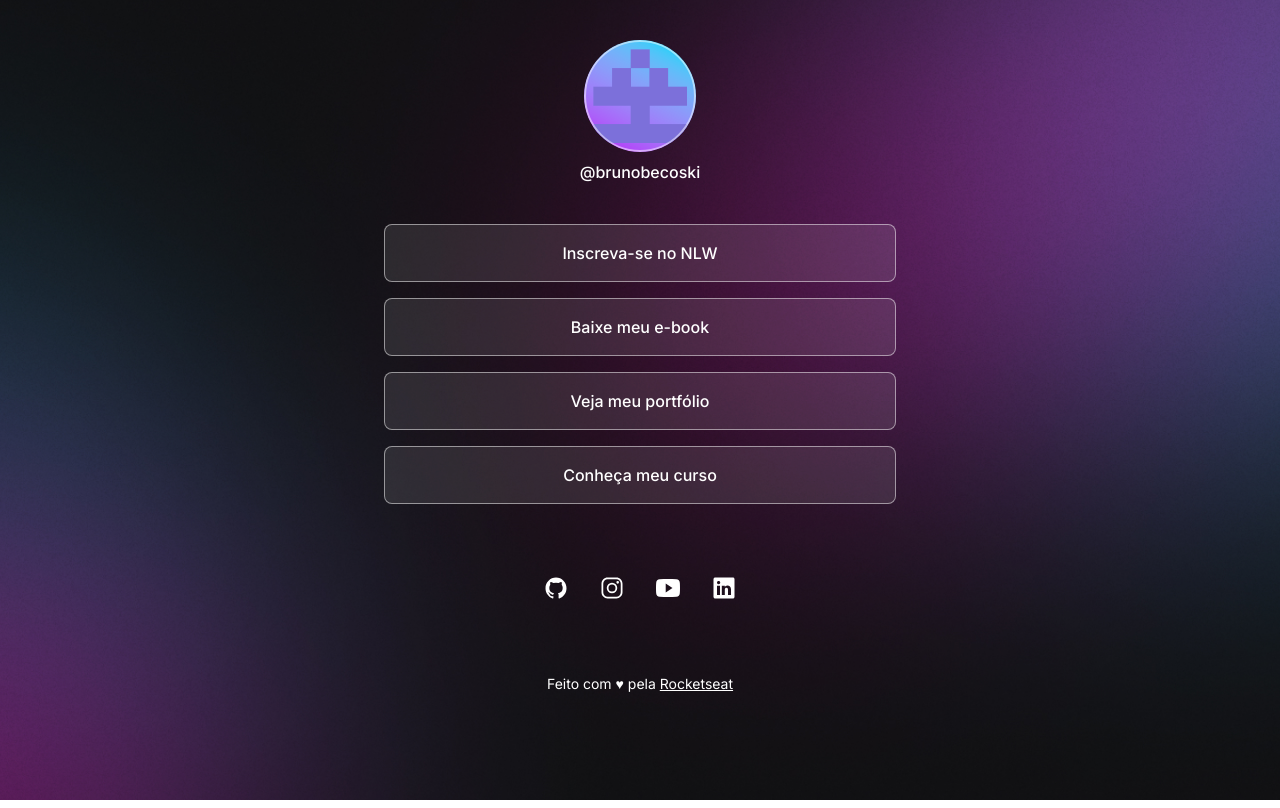
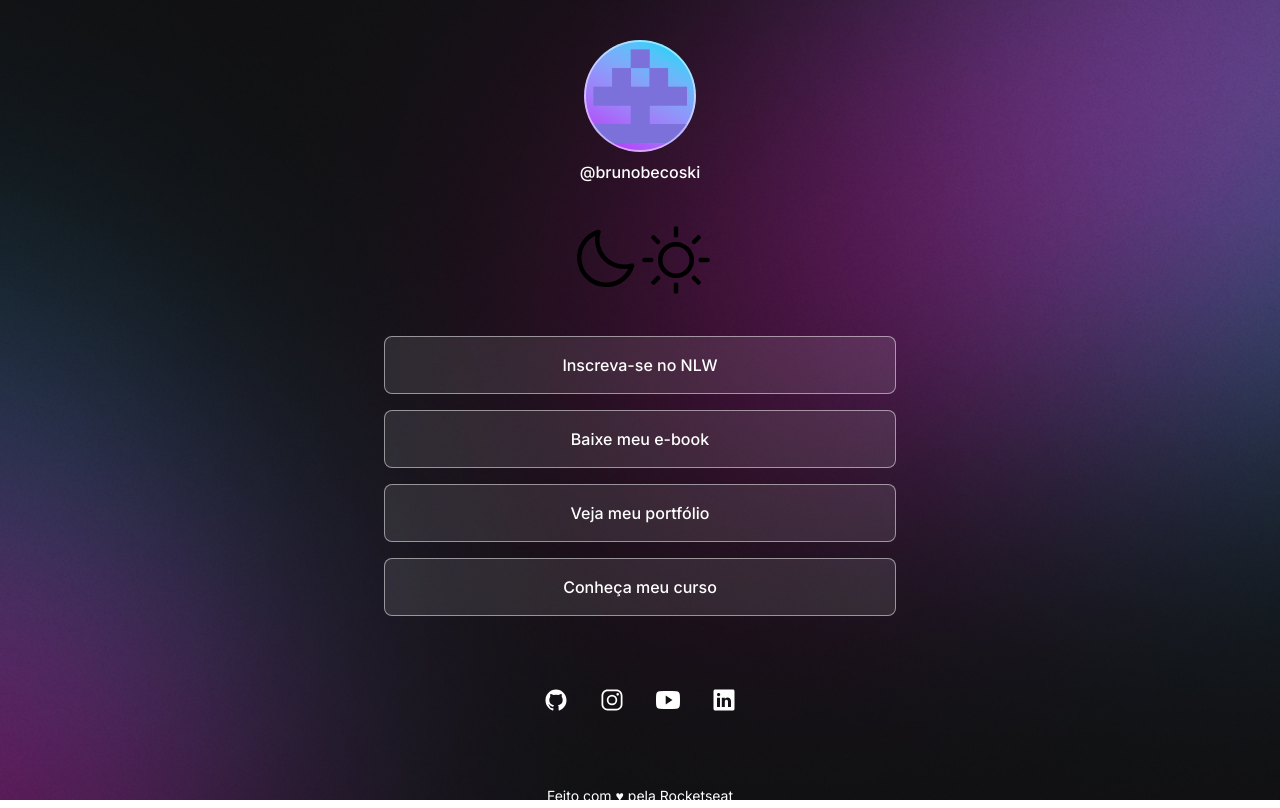
Before and after one commit to BrunoBecoski/dev-links, a Next.js app: page / in a window 1280 px wide. Built offline with nearby package versions, Linux system fonts and the light colour scheme.

Commit message:
Cria o componente ToggleTheme

```diff
--- a/src/app/layout.tsx
+++ b/src/app/layout.tsx
@@ -20,12 +20,32 @@ export default function RootLayout({
 }: Readonly<{
   children: React.ReactNode;
 }>) {
+  const injectedCode = `
+    (function() {
+      try {
+        const themeStorage = localStorage.getItem('devlinks:theme');
+        if (themeStorage) {
+          document.documentElement.dataset.theme = themeStorage;
+        } else {
+          document.documentElement.dataset.theme = 'dark';
+        }
+      } catch (e) {
+        console.error('Erro ao ler localStorage no layout:', e);
+      }
+    })();
+  `;
+
   return (
     <html
       lang="pt-BR"
       className={`${interSans.variable} h-full antialiased`}
       data-theme="dark"
+      suppressHydrationWarning
     >
+      <head>
+        {/** biome-ignore lint/security/noDangerouslySetInnerHtml: <explanation> */}
+        <script dangerouslySetInnerHTML={{ __html: injectedCode }} />
+      </head>
       <body className="min-h-full flex flex-col">{children}</body>
     </html>
   );
--- a/src/app/page.tsx
+++ b/src/app/page.tsx
@@ -3,6 +3,7 @@ import Link from "next/link";
 import { Avatar } from "@/components/avatar";
 import { ButtonLink } from "@/components/button-link";
 import { SocialLink } from "@/components/social-link";
+import { ToggleTheme } from "@/components/toggle-theme";
 
 export default function Home() {
   return (
@@ -13,6 +14,8 @@ export default function Home() {
 
           <span className="text-text text-md">@brunobecoski</span>
         </div>
+
+        <ToggleTheme />
 
         <div className="flex flex-col gap-4">
           <ButtonLink href="/nlw">Inscreva-se no NLW</ButtonLink>
--- /dev/null
+++ b/src/components/toggle-theme.tsx
@@ -0,0 +1,77 @@
+"use client";
+
+import { useEffect, useState } from "react";
+
+type Theme = "light" | "dark";
+
+const icons: Record<Theme, React.JSX.Element> = {
+  light: (
+    <svg
+      xmlns="http://www.w3.org/2000/svg"
+      width="72"
+      height="72"
+      fill="#000000"
+      viewBox="0 0 256 256"
+    >
+      <title>Light</title>
+      <path d="M120,40V16a8,8,0,0,1,16,0V40a8,8,0,0,1-16,0Zm72,88a64,64,0,1,1-64-64A64.07,64.07,0,0,1,192,128Zm-16,0a48,48,0,1,0-48,48A48.05,48.05,0,0,0,176,128ZM58.34,69.66A8,8,0,0,0,69.66,58.34l-16-16A8,8,0,0,0,42.34,53.66Zm0,116.68-16,16a8,8,0,0,0,11.32,11.32l16-16a8,8,0,0,0-11.32-11.32ZM192,72a8,8,0,0,0,5.66-2.34l16-16a8,8,0,0,0-11.32-11.32l-16,16A8,8,0,0,0,192,72Zm5.66,114.34a8,8,0,0,0-11.32,11.32l16,16a8,8,0,0,0,11.32-11.32ZM48,128a8,8,0,0,0-8-8H16a8,8,0,0,0,0,16H40A8,8,0,0,0,48,128Zm80,80a8,8,0,0,0-8,8v24a8,8,0,0,0,16,0V216A8,8,0,0,0,128,208Zm112-88H216a8,8,0,0,0,0,16h24a8,8,0,0,0,0-16Z"></path>
+    </svg>
+  ),
+  dark: (
+    <svg
+      xmlns="http://www.w3.org/2000/svg"
+      width="72"
+      height="72"
+      fill="#000000"
+      viewBox="0 0 256 256"
+    >
+      <title>Dark</title>
+      <path d="M233.54,142.23a8,8,0,0,0-8-2,88.08,88.08,0,0,1-109.8-109.8,8,8,0,0,0-10-10,104.84,104.84,0,0,0-52.91,37A104,104,0,0,0,136,224a103.09,103.09,0,0,0,62.52-20.88,104.84,104.84,0,0,0,37-52.91A8,8,0,0,0,233.54,142.23ZM188.9,190.34A88,88,0,0,1,65.66,67.11a89,89,0,0,1,31.4-26A106,106,0,0,0,96,56,104.11,104.11,0,0,0,200,160a106,106,0,0,0,14.92-1.06A89,89,0,0,1,188.9,190.34Z"></path>
+    </svg>
+  ),
+};
+
+export function ToggleTheme() {
+  const [theme, setTheme] = useState<Theme>("dark");
+
+  useEffect(
+    () => setTheme(document.documentElement.dataset.theme as Theme),
+    [],
+  );
+
+  function handleChangeTheme(theme: Theme) {
+    setTheme(theme);
+    document.documentElement.dataset.theme = theme;
+    localStorage.setItem("devlinks:theme", theme);
+  }
+
+  return (
+    <div className="flex items-center justify-center">
+      <button type="button" onClick={() => handleChangeTheme("dark")}>
+        <label htmlFor="dark">
+          <input
+            type="radio"
+            id="dark"
+            name="theme"
+            value="dark"
+            className="hidden"
+          />
+          {icons["dark"]}
+        </label>
+      </button>
+
+      <button type="button" onClick={() => handleChangeTheme("light")}>
+        <label htmlFor="light">
+          <input
+            type="radio"
+            id="light"
+            name="theme"
+            value="light"
+            className="hidden"
+          />
+          {icons["light"]}
+        </label>
+      </button>
+    </div>
+  );
+}
```
